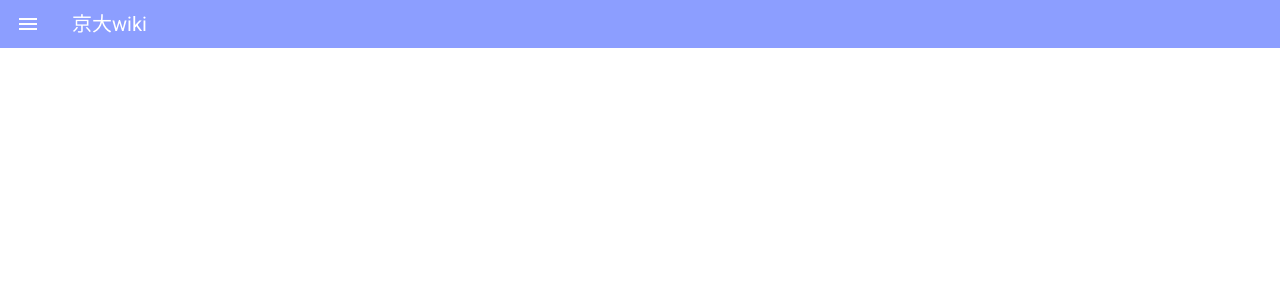
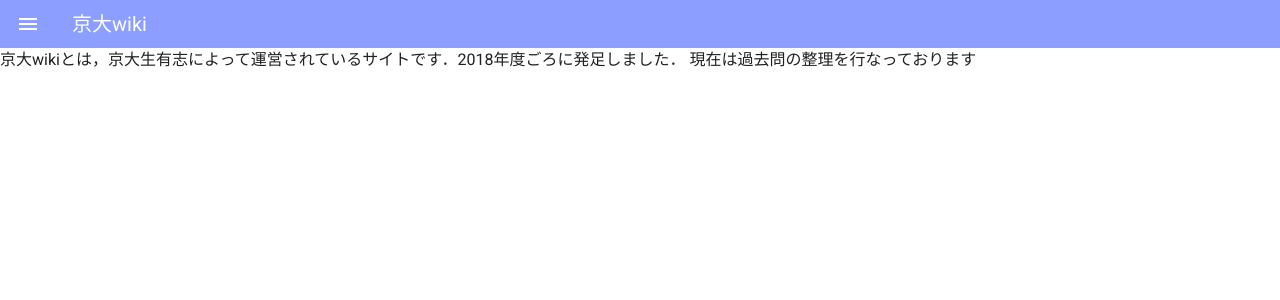
Before and after one commit to kuwiki-project/wiki-nuxt, a Nuxt app: page /kuwikiis in a window 1280 px wide. Before the commit this address had no page. Shown: the top 300 px of the page. Built offline with nearby package versions, Linux system fonts and the light colour scheme.

Commit message:
Create page 京大wikiとは

```diff
--- a/layouts/default.vue
+++ b/layouts/default.vue
@@ -41,6 +41,11 @@
           link: '/courses'
         },
         {
+          icon: 'mdi-help-circle-outline',
+          text: '京大wikiとは',
+          link: '/kuwikiis'
+        },
+        {
           icon: 'mdi-email-outline',
           text: '問い合わせ',
           link: ''
--- /dev/null
+++ b/pages/kuwikiis.vue
@@ -0,0 +1,6 @@
+<template>
+<div>
+京大wikiとは，京大生有志によって運営されているサイトです．2018年度ごろに発足しました．
+現在は過去問の整理を行なっております
+</div>
+</template>
```
